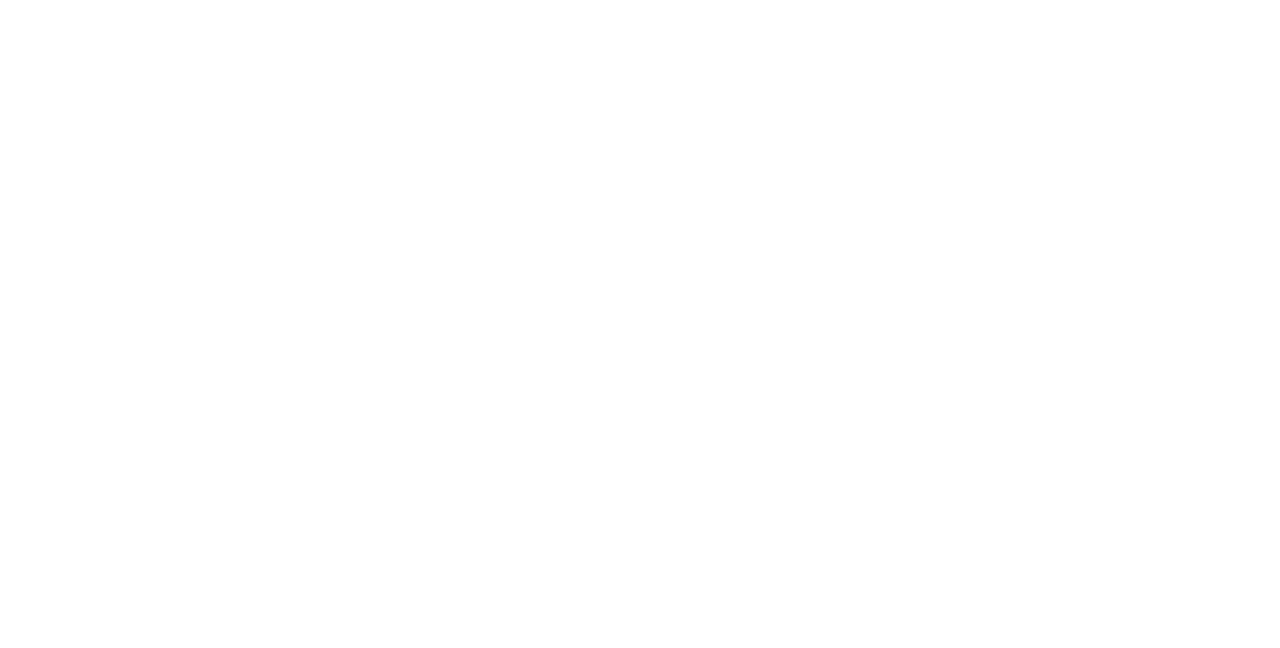
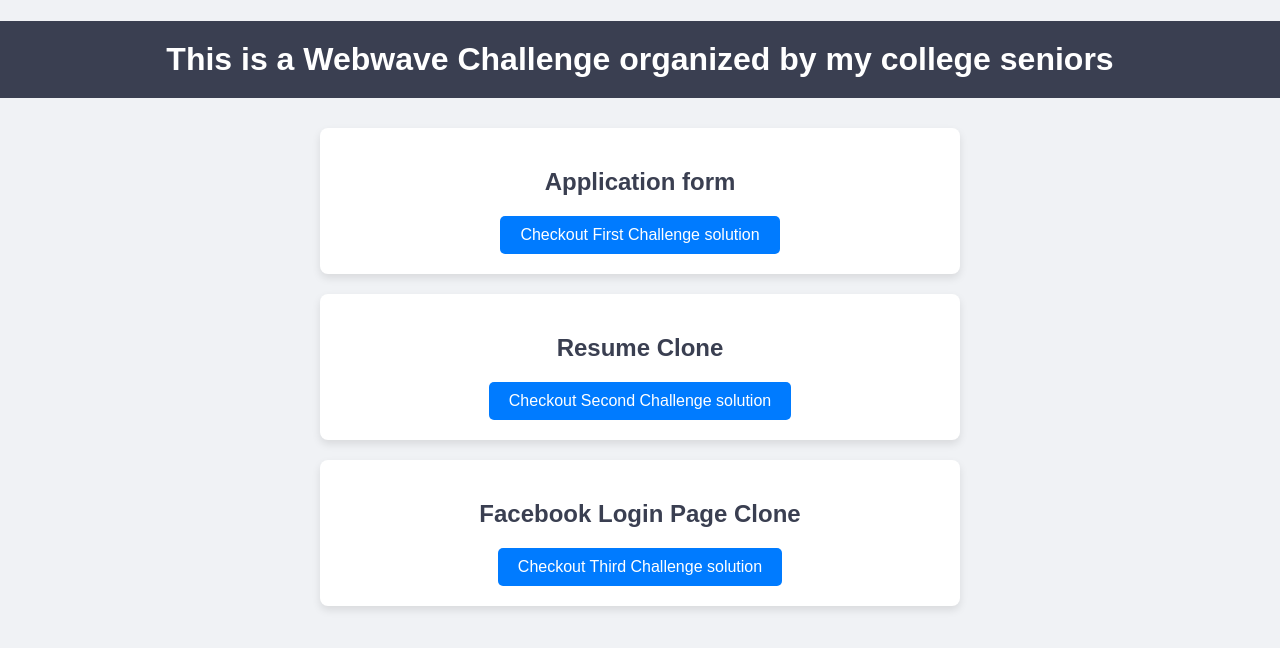
Before and after one commit to ankit-bind/HTML_WEBSITE, a plain HTML site: page index.html in a window 1280 px wide. Drawn offline with Linux system fonts and the light colour scheme.

Commit message:
Pushin changes

```diff
--- a/index.html
+++ b/index.html
@@ -1,13 +1,81 @@
 <!DOCTYPE html>
 <html lang="en">
-    <head>
-        <meta charset="UTF-8">
-        <meta name ="viewport" content="width=device-width,index">
-        <title> Webwave challanges</title>
 
+<head>
+    <meta charset="UTF-8">
+    <meta name="viewport" content="width=device-width, initial-scale=1.0">
+    <title>Webwave Challenge</title>
+    <style>
+        /* Global styling */
+        body {
+            font-family: Arial, sans-serif;
+            background-color: #f0f2f5;
+            margin: 0;
+            padding: 0;
+            text-align: center;
+        }
 
+        h1 {
+            color: #333;
+            padding: 20px;
+            background-color: #3a3f51;
+            color: #fff;
+            margin-bottom: 30px;
+        }
 
+        /* Container for each challenge */
+        .c1, .c2, .c3 {
+            background-color: #fff;
+            width: 90%;
+            max-width: 600px;
+            margin: 20px auto;
+            padding: 20px;
+            box-shadow: 0 4px 8px rgba(0, 0, 0, 0.1);
+            border-radius: 8px;
+        }
 
+        h2 {
+            color: #3a3f51;
+            font-size: 24px;
+            margin-bottom: 10px;
+        }
 
+        a {
+            display: inline-block;
+            padding: 10px 20px;
+            margin-top: 10px;
+            text-decoration: none;
+            color: #fff;
+            background-color: #007bff;
+            border-radius: 5px;
+            transition: background-color 0.3s ease;
+        }
 
-    </head>
+        a:hover {
+            background-color: #0056b3;
+        }
+    </style>
+</head>
+
+<body>
+
+    <h1>This is a Webwave Challenge organized by my college seniors</h1>
+
+    <div class="c1">
+        <h2>Application form</h2>
+        <a href="p1.html">Checkout First Challenge solution</a>
+    </div>
+
+    <div class="c2">
+        <h2>Resume Clone</h2>
+        <a href="p2.html">Checkout Second Challenge solution</a>
+    </div>
+
+    <div class="c3">
+        <h2>Facebook Login Page Clone</h2>
+        <a href="p3.html">Checkout Third Challenge solution</a>
+    </div>
+
+</body>
+
+</html>
```
Also changed, not shown: 1 other file.
